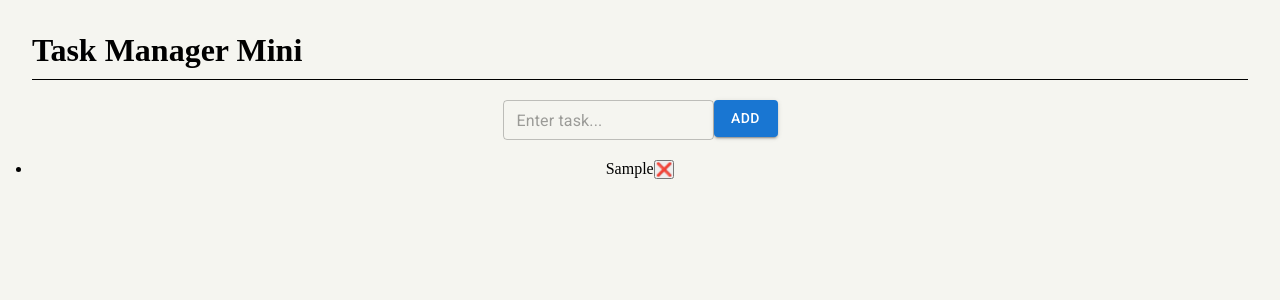
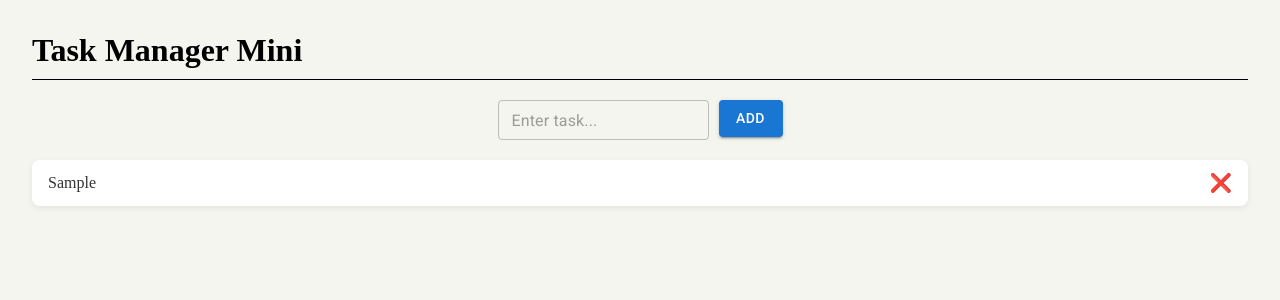
Before and after one commit to NguyenChiThuan0509/365-EJSC---Frontend-Intern---Task-Manager-Mini, a React (Vite) app: page / in a window 1280 px wide. Both pictures are taken after typing "Sample" into the empty fields and a click on the button "ADD". Shown: the top 300 px of the page. Built offline with nearby package versions, Linux system fonts and the light colour scheme.

Commit message:
CSS Task List

```diff
--- a/src/App.tsx
+++ b/src/App.tsx
@@ -1,6 +1,6 @@
 import { useState } from "react";
 import type { Task } from "./types/task";
-import { TaskList } from "./components/TaskList";
+import { TaskList } from "./components/TaskList/TaskList";
 import CreateNewTask from "./components/CreateNewTask/CreateNewTask";
 
 function App() {
--- a/src/components/CreateNewTask/CreateNewTask.tsx
+++ b/src/components/CreateNewTask/CreateNewTask.tsx
@@ -26,7 +26,12 @@ const CreateNewTask = ({ onAddTask }: Props) => {
         onChange={(e) => setTitle(e.target.value)}
       />
 
-      <Button type="submit" variant="contained">
+      <Button
+        style={{ marginLeft: "10px" }}
+        className="task-add-btn"
+        type="submit"
+        variant="contained"
+      >
         Add
       </Button>
     </form>
--- a/src/components/TaskList.tsx
+++ /dev/null
@@ -1,23 +0,0 @@
-import type { Task } from "../types/task";
-
-interface Props {
-  tasks: Task[];
-  onDeleteTask: (id: number) => void;
-}
-
-export const TaskList = ({ tasks, onDeleteTask }: Props) => {
-  if (tasks.length === 0) {
-    return <p style={{ marginTop: "20px" }}>No tasks</p>;
-  }
-
-  return (
-    <ul style={{ marginTop: "20px" }}>
-      {tasks.map((task) => (
-        <li key={task.id}>
-          {task.title}
-          <button onClick={() => onDeleteTask(task.id)}>❌</button>
-        </li>
-      ))}
-    </ul>
-  );
-};
--- /dev/null
+++ b/src/components/TaskList/TaskList.css
@@ -0,0 +1,37 @@
+/* Task List */
+.task-list {
+  list-style: none;
+  margin-top: 20px;
+  padding: 0;
+}
+
+.task-item {
+  display: flex;
+  justify-content: space-between;
+  align-items: center;
+
+  padding: 12px 16px;
+  margin-bottom: 10px;
+
+  background: #ffffff;
+  border-radius: 8px;
+  box-shadow: 0 2px 6px rgba(0, 0, 0, 0.08);
+}
+
+.task-title {
+  font-size: 16px;
+  font-weight: 500;
+  color: #333;
+}
+
+.task-delete-btn {
+  border: none;
+  background: transparent;
+  font-size: 18px;
+  cursor: pointer;
+}
+
+.task-delete-btn:hover {
+  transform: scale(1.1);
+  opacity: 0.8;
+}
--- /dev/null
+++ b/src/components/TaskList/TaskList.tsx
@@ -0,0 +1,29 @@
+import type { Task } from "../../types/task";
+import "./TaskList.css";
+
+interface Props {
+  tasks: Task[];
+  onDeleteTask: (id: number) => void;
+}
+
+export const TaskList = ({ tasks, onDeleteTask }: Props) => {
+  if (tasks.length === 0) {
+    return <p style={{ marginTop: "20px" }}>No tasks</p>;
+  }
+
+  return (
+    <ul className="task-list">
+      {tasks.map((task) => (
+        <li key={task.id} className="task-item">
+          <span className="task-title">{task.title}</span>
+          <button
+            className="task-delete-btn"
+            onClick={() => onDeleteTask(task.id)}
+          >
+            ❌
+          </button>
+        </li>
+      ))}
+    </ul>
+  );
+};
```
Also changed, not shown: src/components/CreateNewTask/CreateNewTask.css (deleted).
